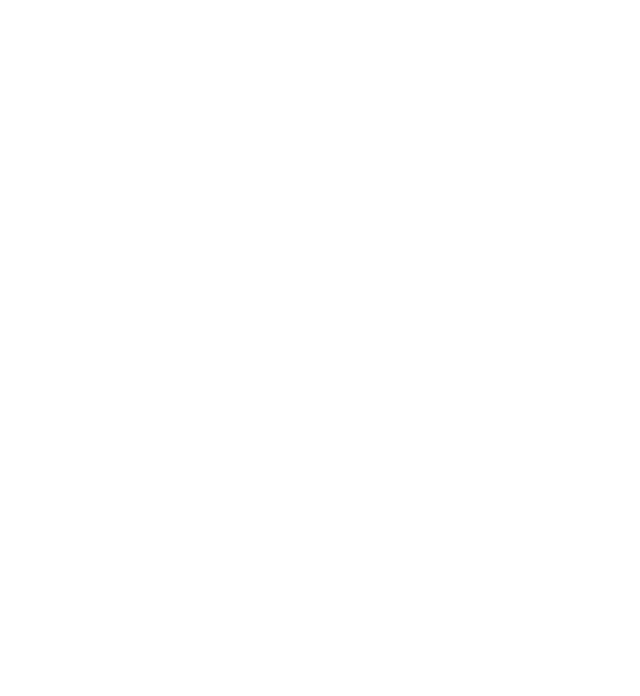
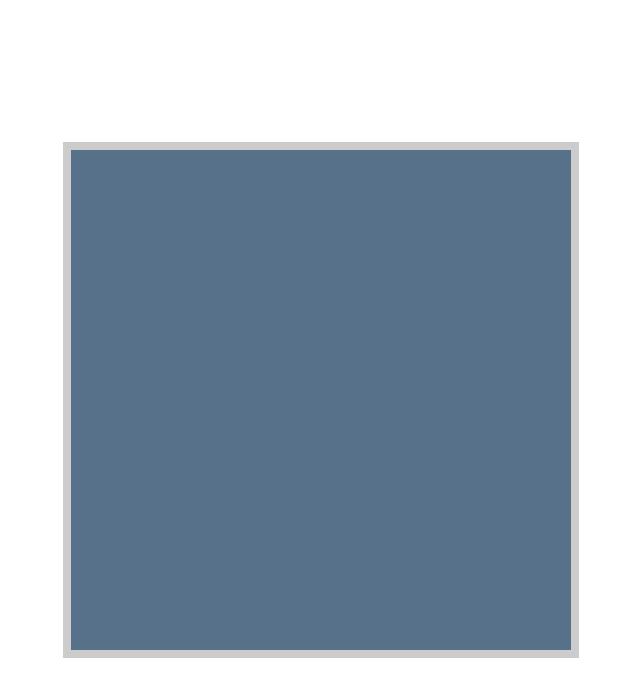
Before and after one commit to Lobi29/REACTJS-DOCS, a React (Create React App) app in the folder tictactoe/: page / in a window 1280 px wide. Shown: the top 696 px of the page, without its empty margins (319-959 px from the left). Built offline with nearby package versions, Linux system fonts and the light colour scheme.

Commit message:
some errors occurs so trying to reload the page

```diff
--- a/tictactoe/src/App.css
+++ b/tictactoe/src/App.css
@@ -1,38 +1,29 @@
 .App {
-  text-align: center;
+  width: 100vw;
+  height: 100vh;
+  display: flex;
+  justify-content: center;
+  align-items: center;
 }
 
-.App-logo {
-  height: 40vmin;
-  pointer-events: none;
+body {
+  margin: 0;
+  padding: 0;
 }
 
-@media (prefers-reduced-motion: no-preference) {
-  .App-logo {
-    animation: App-logo-spin infinite 20s linear;
-  }
+/* FF8B13 */
+
+.board {
+  width: 500px;
+  height: 500px;
+  background-color: #567189;
+  border: 0.5em solid #ccc;
+  display: flex;
+  flex-direction: column;
 }
 
-.App-header {
-  background-color: #282c34;
-  min-height: 100vh;
+.row {
+  flex: 33%;
   display: flex;
-  flex-direction: column;
-  align-items: center;
-  justify-content: center;
-  font-size: calc(10px + 2vmin);
-  color: white;
+  flex-direction: row;
 }
-
-.App-link {
-  color: #61dafb;
-}
-
-@keyframes App-logo-spin {
-  from {
-    transform: rotate(0deg);
-  }
-  to {
-    transform: rotate(360deg);
-  }
-}
--- a/tictactoe/src/App.js
+++ b/tictactoe/src/App.js
@@ -1,9 +1,17 @@
 import './App.css';
+import { useState } from 'react';
 
 function App() {
+  const [board, setBoard] = useState(["", "", "", "", "", "", "", "", ""]);
+
+
   return (
     <div className="App">
-
+      <div className="board">
+        <div className="row"></div>
+        <div className="row"></div>
+        <div className="row"></div>
+      </div>
     </div>
   );
 }
```
Also changed, not shown: 1 other file (tests, documents, lock files or other folders).
